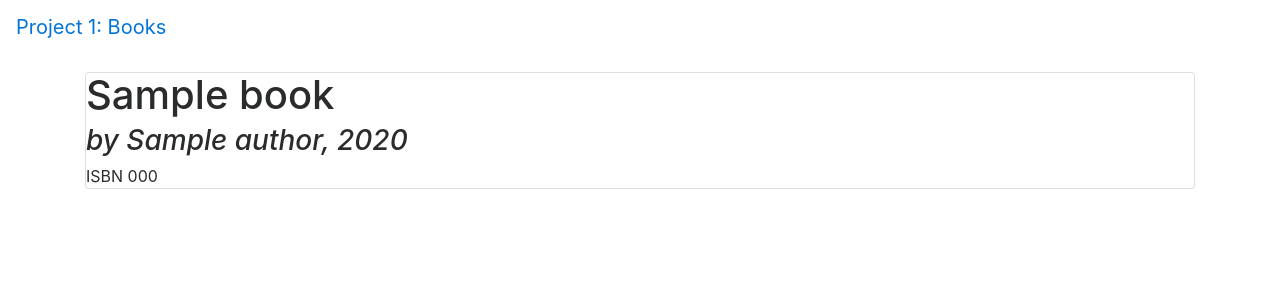
After one commit to savelevvo/cs50project1-books, a Flask app: template templates/book_view.html in a window 1280 px wide. The commit adds this page. Shown: the top 300 px of the page. Run offline with Flask 2, Linux system fonts and the light colour scheme; the template is opened without the code that fills it: values that come from a table or form of the project are taken from there, others are empty; tables that the repository leaves empty hold one stand-in row (values such as "Sample post"); some libraries are stand-ins or nearby versions.

Commit message:
Added book view page; Implemented API.

```diff
--- a/application.py
+++ b/application.py
@@ -2,7 +2,7 @@ import os
 from werkzeug.security import generate_password_hash, check_password_hash
 from flask_sqlalchemy import SQLAlchemy
 from flask_session import Session
-from flask import Flask, session, render_template, request, redirect, url_for
+from flask import Flask, session, render_template, request, redirect, url_for, jsonify, Response
 
 
 if not os.getenv("DATABASE_URL"):
@@ -80,9 +80,27 @@ def search():
         return render_template('search.html', email=session.get('email'), is_logged=session.get('is_logged'), search_results=result)
 
 
+@app.route("/book_view", methods=['GET'])
+def book_view():
+    isbn = request.args.get('isbn')
+    book = Book.query.filter_by(isbn=isbn).first()
+    return render_template('book_view.html', email=session.get('email'), is_logged=session.get('is_logged'), book=book)
+
+
 @app.route("/login_form")
 def login_form():
     return render_template('login.html')
+
+
+@app.route("/api/<string:isbn>", methods=['GET'])
+def show_api_book(isbn):
+    book = Book.query.filter_by(isbn=isbn).first()
+    if book:
+        result = {"title": book.title, "author": book.author.name,
+                  "year": book.release_year, "isbn": book.isbn}  # todo: add 'review_count' and 'average_score'
+        return jsonify(result)
+    else:
+        return Response(status=404)
 
 
 @app.route('/register', methods=['POST'])
--- /dev/null
+++ b/templates/book_view.html
@@ -0,0 +1,15 @@
+{% extends "layout.html" %}
+
+{% block title %}
+    Book view
+{% endblock %}
+
+{% block body %}
+    <div class="card">
+        <div class="card-body">
+            <h1>{{ book.title }}</h1>
+            <h3><i>by {{ book.author.name }}, {{ book.release_year }}</i></h3>
+            ISBN {{ book.isbn }}
+        </div>
+    </div>
+{% endblock %}
```
Also changed, not shown: templates/search.html (+5 -4 lines).
